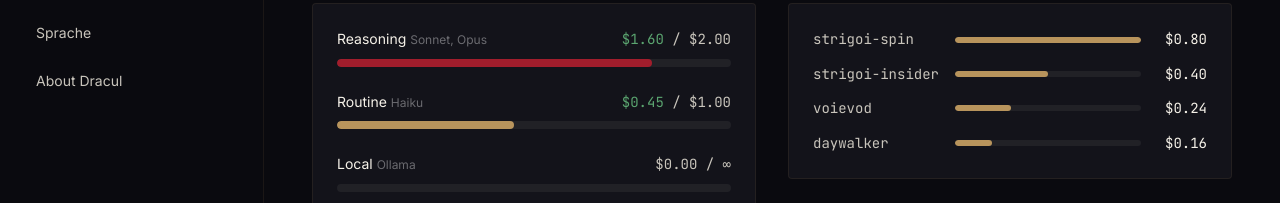
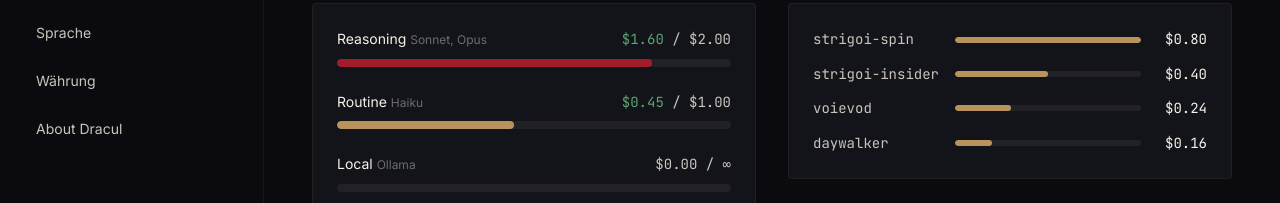
Before and after one commit to visterion/dracul, a Vue app in the folder chronicle/: page /settings in a window 1280 px wide. Shown: the part 488-691 px from the top of the page. Built offline with nearby package versions, Linux system fonts and the light colour scheme.

Commit message:
feat(currency): settings currency dropdown

```diff
--- a/chronicle/src/i18n/locales/de.ts
+++ b/chronicle/src/i18n/locales/de.ts
@@ -46,6 +46,10 @@ export default {
       german: 'Deutsch',
       english: 'Englisch',
     },
+    currency: {
+      title: 'Währung',
+      subtitle: 'Anzeigewährung für Kurse, G/V und Bewertungen',
+    },
     title: 'Einstellungen',
     adminBadge: 'Admin',
     stubSub: 'Dieser Bereich wird in einer kommenden Iteration ausgebaut.',
@@ -59,6 +63,7 @@ export default {
       multiUser: 'Multi-User Settings',
       backup: 'Backup & Export',
       language: 'Sprache',
+      currency: 'Währung',
       about: 'About Dracul',
     },
     providers: {
--- a/chronicle/src/i18n/locales/en.ts
+++ b/chronicle/src/i18n/locales/en.ts
@@ -46,6 +46,10 @@ export default {
       german: 'German',
       english: 'English',
     },
+    currency: {
+      title: 'Currency',
+      subtitle: 'Display currency for prices, P/L and valuations',
+    },
     title: 'Settings',
     adminBadge: 'Admin',
     stubSub: 'This section will be expanded in a future iteration.',
@@ -59,6 +63,7 @@ export default {
       multiUser: 'Multi-User Settings',
       backup: 'Backup & Export',
       language: 'Language',
+      currency: 'Currency',
       about: 'About Dracul',
     },
     providers: {
--- a/chronicle/src/views/SettingsView.vue
+++ b/chronicle/src/views/SettingsView.vue
@@ -155,6 +155,26 @@
           </div>
         </template>
 
+        <!-- Currency -->
+        <template v-else-if="active === 'currency'">
+          <PageHead :title="t('settings.currency.title')" :sub="t('settings.currency.subtitle')" />
+          <div class="set-language" data-testid="currency-section">
+            <label class="set-budget-label" for="currency-select">{{ t('settings.currency.title') }}</label>
+            <select
+              id="currency-select"
+              class="set-language-select"
+              data-testid="currency-select"
+              :value="currency"
+              @change="changeCurrency(($event.target as HTMLSelectElement).value)"
+            >
+              <option value="EUR">EUR</option>
+              <option value="USD">USD</option>
+              <option value="GBP">GBP</option>
+              <option value="CHF">CHF</option>
+            </select>
+          </div>
+        </template>
+
         <!-- Agent config -->
         <template v-else-if="active === 'agent-config'">
           <PageHead :title="t('settings.agentConfig.title')" :sub="t('settings.agentConfig.subtitle')" />
@@ -270,6 +290,7 @@ import ProviderCard from '../components/common/ProviderCard.vue'
 import AgentEditDialog from '../components/settings/AgentEditDialog.vue'
 import { humanScheduleText } from '../utils/schedule'
 import { useEnumLabels } from '../composables/useEnumLabels'
+import { useDisplayCurrencyStore } from '../stores/displayCurrency'
 
 const { t, locale } = useI18n()
 const { agentRoleLabel, agentTierLabel, agentStateLabel } = useEnumLabels()
@@ -292,6 +313,7 @@ const navItems = computed(() => [
   { id: 'multi-user',   icon: 'ph-users',         label: t('settings.nav.multiUser'),    admin: false, disabled: true,  badge: 'Phase 2' },
   { id: 'backup',       icon: 'ph-floppy-disk',   label: t('settings.nav.backup'),       admin: false, disabled: false, badge: null as string | null },
   { id: 'language',     icon: 'ph-globe',         label: t('settings.nav.language'),     admin: false, disabled: false, badge: null as string | null },
+  { id: 'currency',     icon: 'ph-currency-circle-dollar', label: t('settings.nav.currency'), admin: false, disabled: false, badge: null as string | null },
   { id: 'about',        icon: 'ph-info',          label: t('settings.nav.about'),        admin: false, disabled: false, badge: null as string | null },
 ])
 
@@ -316,6 +338,14 @@ async function changeLanguage(lang: string) {
   } finally {
     languageSaving.value = false
   }
+}
+
+// ── Currency ───────────────────────────────────────────────────
+const currencyStore = useDisplayCurrencyStore()
+const currency = computed(() => currencyStore.currency)
+
+async function changeCurrency(c: string) {
+  await currencyStore.setCurrency(c)
 }
 
 // ── Budgets ────────────────────────────────────────────────────
@@ -490,6 +520,7 @@ onMounted(async () => {
     language.value = lang
     setLocale(lang)
   } catch { /* keep current locale */ }
+  await currencyStore.load()
 })
 </script>
 
```
